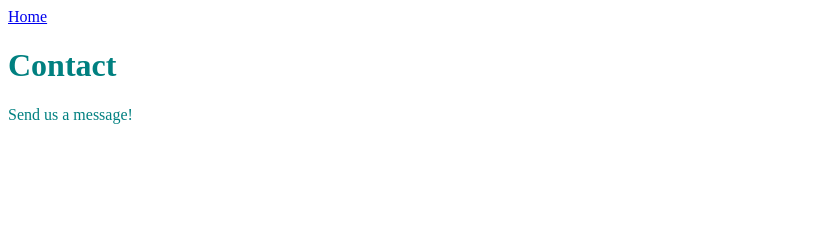
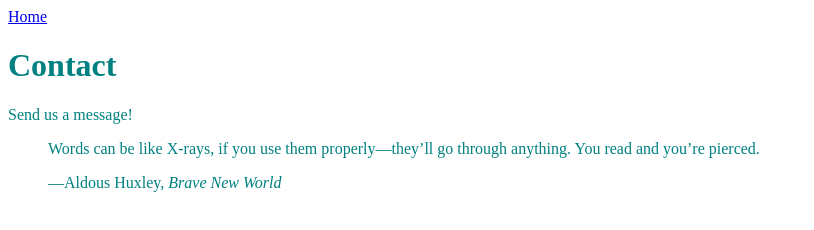
Before and after one commit to tyeknapp2/gatsby-hello-world, a Gatsby site: page /contact in a window 1280 px wide. Shown: the whole page, without its empty margins (0-814 px from the left). Built offline with nearby package versions, Linux system fonts and the light colour scheme; Gatsby itself is replaced by a stand-in of ours.

Commit message:
edit to the contact js file

```diff
--- a/src/pages/contact.js
+++ b/src/pages/contact.js
@@ -6,5 +6,14 @@ export default () => (
     <Link to="/">Home</Link>
     <Header headerText="Contact" />
     <p>Send us a message!</p>
+    <blockquote cite="https://www.huxley.net/bnw/four.html">
+      <p>
+        Words can be like X-rays, if you use them properly—they’ll go through
+        anything. You read and you’re pierced.
+      </p>
+      <footer>
+        —Aldous Huxley, <cite>Brave New World</cite>
+      </footer>
+    </blockquote>
   </div>
 )
```
